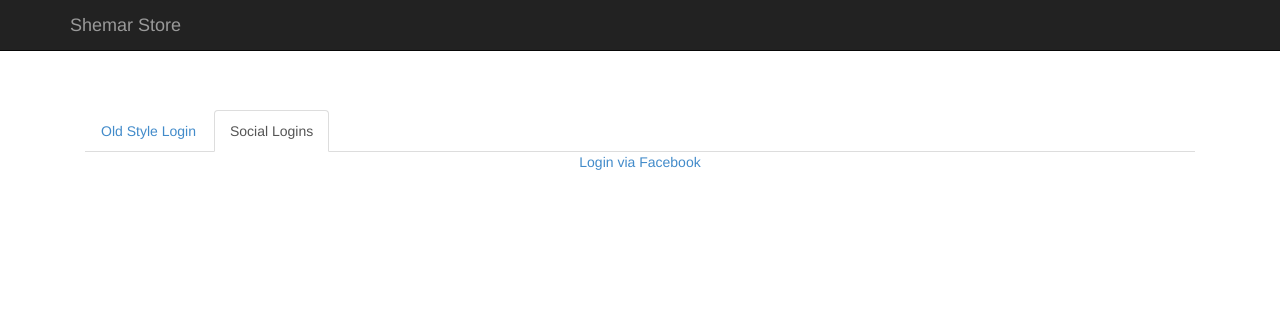
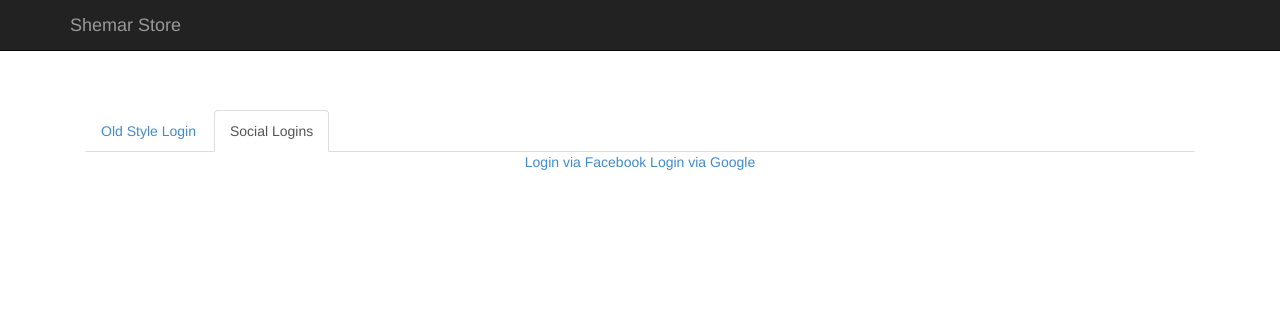
Before and after one commit to shemar100/full_stack_store, a Flask app: page /login in a window 1280 px wide, after a click on "Social Logins". Shown: the top 311 px of the page. Run offline with Flask 2, Linux system fonts and the light colour scheme; data that the repository does not hold is empty; parts of the project's set-up code (start-up, migrations or seed data) failed here and were passed over; some libraries are stand-ins or nearby versions.

Commit message:
Google login implementation

```diff
--- a/my_app/auth/views.py
+++ b/my_app/auth/views.py
@@ -3,10 +3,15 @@ from flask_login import current_user, login_user, logout_user, login_required
 from my_app import app, db, login_manager
 from my_app.auth.models import User, RegistrationForm, LoginForm
 from flask_dance.contrib.facebook import make_facebook_blueprint, facebook
+from flask_dance.contrib.google import make_google_blueprint, google
 
 auth = Blueprint('auth', __name__)
 facebook_blueprint = make_facebook_blueprint(scope='email', redirect_to='auth.facebook_login')
-
+google_blueprint = make_google_blueprint(scope=[
+"openid",
+"https://www.googleapis.com/auth/userinfo.email",
+"https://www.googleapis.com/auth/userinfo.profile"],
+redirect_to='auth.google_login')
 
 @login_manager.user_loader
 def load_user(id):
@@ -97,3 +102,17 @@ def facebook_login():
     login_user(user)
     flash('Logged in as name=%s using Facebook login' % (resp.json()['name']), 'success')
     return redirect(request.args.get('next', url_for('auth.home')))
+
+@auth.route('/google-login')
+def google_login():
+    if not google.authorized:
+        return redirect(url_for('google.login'))
+    resp = google.get("oauth2/v1/userinfo")
+    user = User.query.filter_by(Username=resp.json["email"]).first()
+    if not user:
+        user = User(resp.json()['email'], '')
+        db.session.add(user)
+        db.session.commit()
+    login_user(user)
+    flash('Logged in as name=%s using Google login' % (resp.json()['name']), 'success')
+    return redirect(request.args.get('next'), url_for('auth.home'))
--- a/my_app/templates/login.html
+++ b/my_app/templates/login.html
@@ -16,6 +16,7 @@
     </div>
     <div class="tab-pane" id="social-logins">
         <a href="{{ url_for('auth.facebook_login',next=url_for('auth.home')) }}">Login via Facebook</a>
+        <a href="{{ url_for('auth.google_login', next=url_for('auth.home')) }}">Login via Google</a>
     </div>
     </div>
 </div>
```
Also changed, not shown: my_app/__init__.py (+9 -2 lines).
